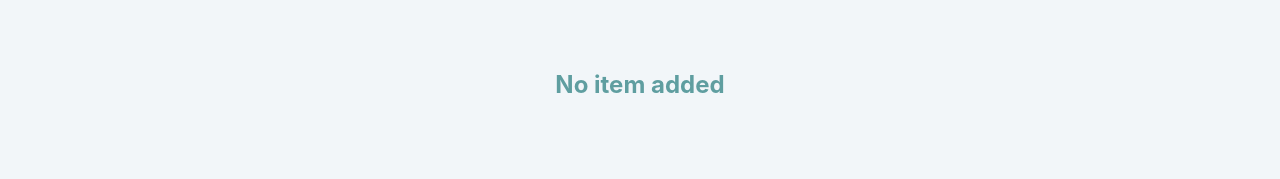
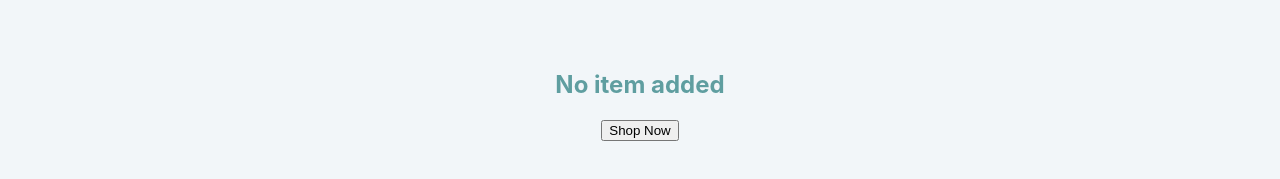
Before and after one commit to Uwancha/shopping-cart, a React (Vite) app: page /shop/cart in a window 1280 px wide. Shown: the part 247-426 px from the top of the page. Built offline with nearby package versions, Linux system fonts and the light colour scheme.

Commit message:
refac: Create empty cart component inside Cart component Refactor to create and use component instead of elemnt to display the empty cart message Add link to shop to direct user to when the cart is empty. This gives user a better experience

```diff
--- a/src/components/Cart.jsx
+++ b/src/components/Cart.jsx
@@ -9,6 +9,17 @@ function Cart() {
     const totalPrice = cart.reduce((total, item) => {
         return total + item.price * item.quantity;
     }, 0);
+
+    const EmptyCart = () => {
+        return (
+            <div className={styles.emptyCart}>
+                <h2 className={styles.emptyCart}>No item added</h2>
+                <Link to="/shop" className={styles.link} >
+                    <button className={styles.shopNowbtn}>Shop Now</button>
+                </Link>
+            </div>
+        )
+    }
 
     return (
         <div className={styles.cartItems}>
@@ -40,7 +51,7 @@ function Cart() {
             </>
             ) }
 
-            {cart.length === 0 && <h2 className={styles.emptyCart}>No item added</h2>}
+            {cart.length === 0 && <EmptyCart />}
         </div>
     )
 }
```
